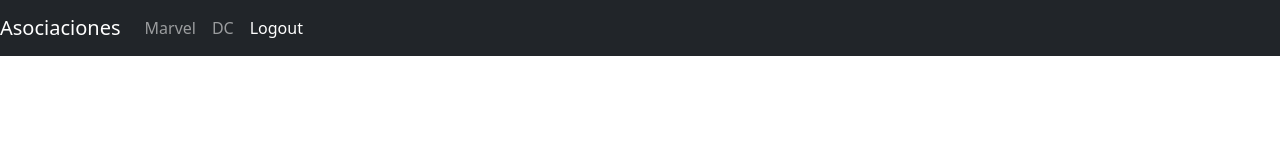
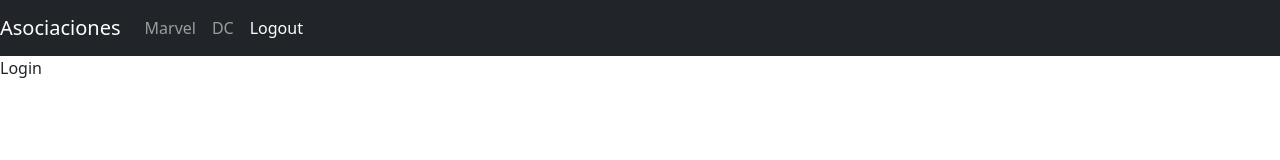
Before and after one commit to mauroluis/heroes-app, a React (Create React App) app: page /login in a window 1280 px wide. Shown: the top 160 px of the page. Built offline with nearby package versions, Linux system fonts and the light colour scheme.

Commit message:
adding dependence

```diff
--- a/src/routers/AppRouter.jsx
+++ b/src/routers/AppRouter.jsx
@@ -14,8 +14,8 @@ const AppRouter = () => {
         <Route path='/' element={<MarvelScreen />} />
         <Route path='/marvel' element={<MarvelScreen />} />
         <Route path='/dc' element={<DcScreen />} />
-        <Route path='/dc' element={<SearchScreen />} />
-        <Route path='/dc' element={<LoginScreen />} />
+        <Route path='/search' element={<SearchScreen />} />
+        <Route path='/login' element={<LoginScreen />} />
       </Routes>
     </BrowserRouter>
   );
```
